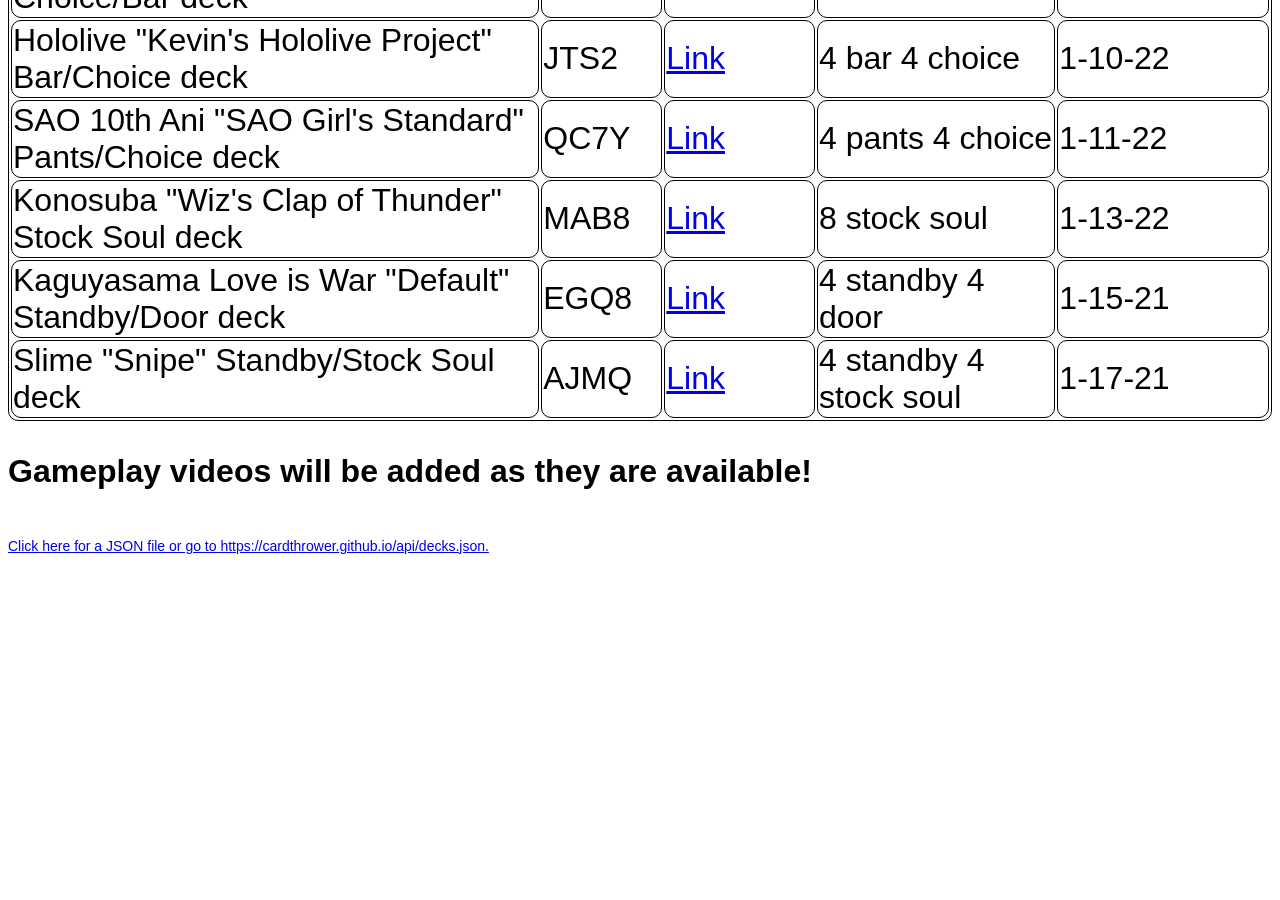
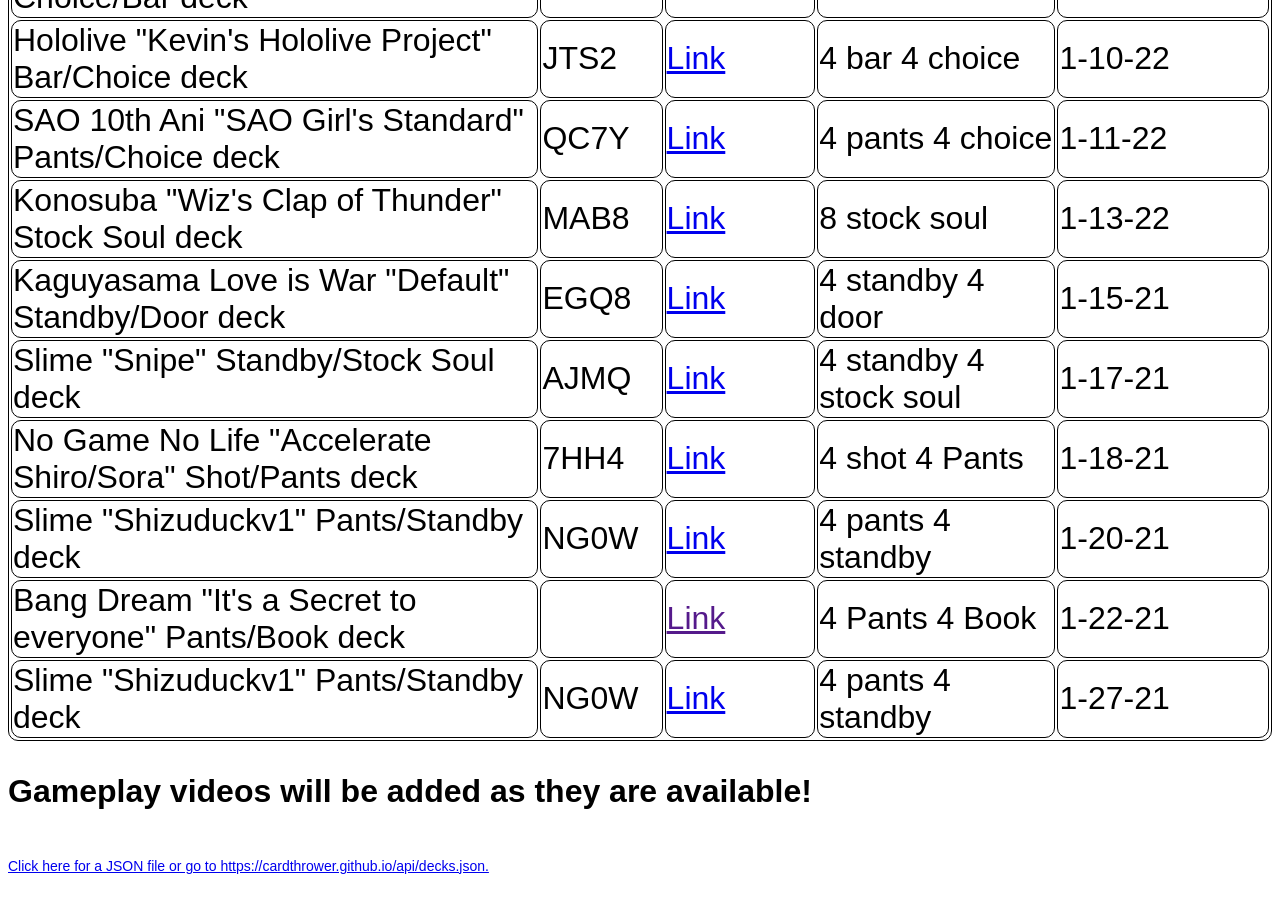
Before and after one commit to cardthrower/cardthrower.github.io, a Jekyll site: the page built from deck.html, in a window 1280 px wide and 900 px high, scrolled down 1172 px. Built offline with Jekyll 4.4.1, drawn with Linux system fonts in a browser that asks for light colours; before the commit the page ends 1752 px from its top, so only the background shows below that.

Commit message:
updated db

```diff
--- a/_data/decks.yml
+++ b/_data/decks.yml
@@ -80,3 +80,23 @@
   decklogurl: https://decklog-en.bushiroad.com/view/AJMQ
   climaxes: 4 standby 4 stock soul
   date: 1-17-21
+- name: No Game No Life "Accelerate Shiro/Sora" Shot/Pants deck
+  code: 7HH4
+  decklogurl: https://decklog-en.bushiroad.com/view/7HH4
+  climaxes: 4 shot 4 Pants
+  date: 1-18-21
+- name: Slime "Shizuduckv1" Pants/Standby deck
+  code: NG0W
+  decklogurl: https://decklog-en.bushiroad.com/view/NG0W
+  climaxes: 4 pants 4 standby
+  date: 1-20-21
+- name: Bang Dream "It's a Secret to everyone" Pants/Book deck
+  code:
+  decklogurl:
+  climaxes: 4 Pants 4 Book
+  date: 1-22-21
+- name: Slime "Shizuduckv1" Pants/Standby deck
+  code: NG0W
+  decklogurl: https://decklog-en.bushiroad.com/view/NG0W
+  climaxes: 4 pants 4 standby
+  date: 1-27-21
```
